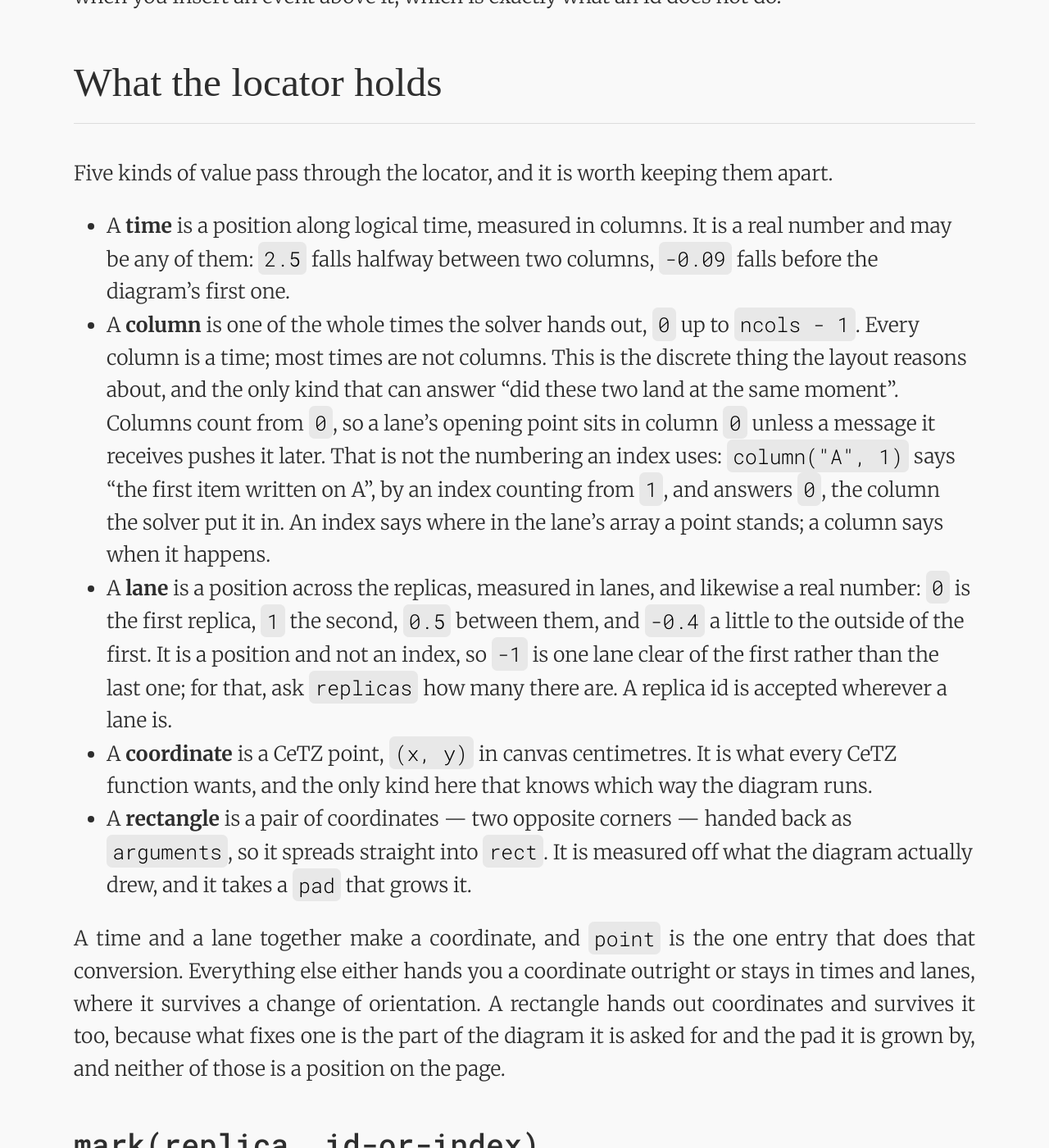
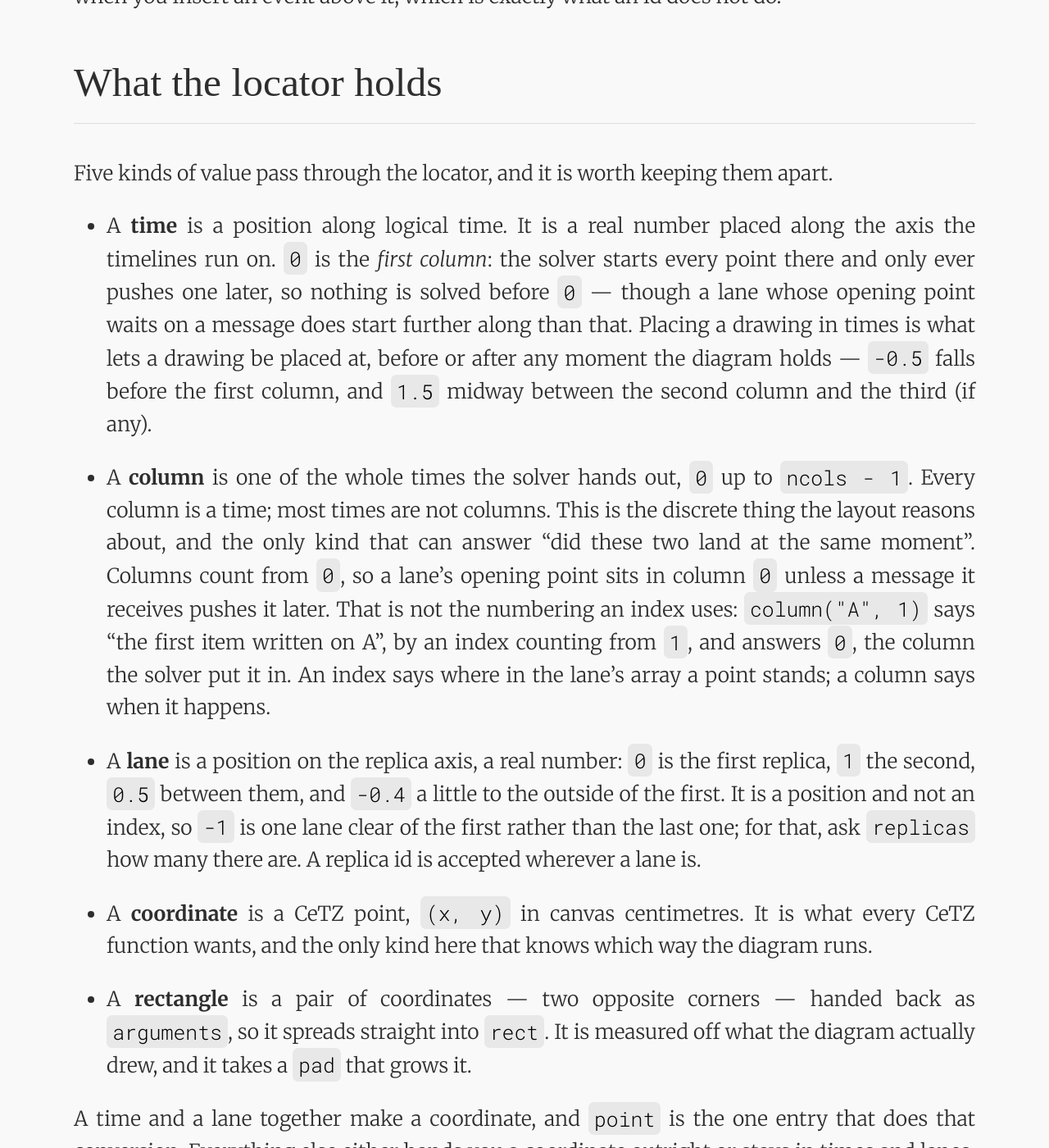
Before and after one commit to lamportian-dramatis/lamportian-dramatis.github.io, a Jekyll site: the page built from overlays.md, in a window 1280 px wide and 1400 px high, scrolled down 7351 px. Shown: the whole window at 82% size. Built offline with Jekyll 4.4.1, drawn with Linux system fonts in a browser that asks for light colours; some web fonts are replaced; some of the changed text lies outside the part shown.

Commit message:
Tighten what a time, a column and a lane are
`0` is the first column and the solver starts every point there, but a lane whose opening point
waits on a message starts further along -- so "the first event" is not what a column number counts.
The time bullet says the first of those and leaves the rest to the column bullet, which already
draws the line between a column counting from `0` and an index counting from `1`.

The lane bullet keeps the two facts the rest of the page leans on: that a lane is a position and not
an index, so `-1` is one lane clear of the first rather than the last one, and that a replica id
stands in wherever a lane does -- which is what `point`, `lane-rect` and `color-of` all accept.

Co-Authored-By: Claude Opus 5 (1M context) <noreply@anthropic.com>

```diff
--- a/overlays.md
+++ b/overlays.md
@@ -151,17 +151,21 @@ Ids are strings and indices are integers, so the two never need telling apart by
 
 Five kinds of value pass through the locator, and it is worth keeping them apart.
 
-- A **time** is a position along logical time, measured in columns.  It is a real number and may be any of them: `2.5` falls halfway between two columns, `-0.09` falls before the diagram's first one.
+- A **time** is a position along logical time.  It is a real number placed along the axis the timelines run on.  `0` is the *first column*: the solver starts every point there and only ever pushes one later, so nothing is solved before `0` — though a lane whose opening point waits on a message does start further along than that.  Placing a drawing in times is what lets a drawing be placed at, before or after any moment the diagram holds — `-0.5` falls before the first column, and `1.5` midway between the second column and the third (if any).
+
 - A **column** is one of the whole times the solver hands out, `0` up to `ncols - 1`.  Every column is a time; most times are not columns.  This is the discrete thing the layout reasons about, and the only kind that can answer "did these two land at the same moment".  Columns count from `0`, so a lane's opening point sits in column `0` unless a message it receives pushes it later.  That is not the numbering an index uses: `column("A", 1)` says "the first item written on A", by an index counting from `1`, and answers `0`, the column the solver put it in.  An index says where in the lane's array a point stands; a column says when it happens.
-- A **lane** is a position across the replicas, measured in lanes, and likewise a real number: `0` is the first replica, `1` the second, `0.5` between them, and `-0.4` a little to the outside of the first.  It is a position and not an index, so `-1` is one lane clear of the first rather than the last one; for that, ask `replicas` how many there are.  A replica id is accepted wherever a lane is.
+
+- A **lane** is a position on the replica axis, a real number: `0` is the first replica, `1` the second, `0.5` between them, and `-0.4` a little to the outside of the first.  It is a position and not an index, so `-1` is one lane clear of the first rather than the last one; for that, ask `replicas` how many there are.  A replica id is accepted wherever a lane is.
+
 - A **coordinate** is a CeTZ point, `(x, y)` in canvas centimetres.  It is what every CeTZ function wants, and the only kind here that knows which way the diagram runs.
+
 - A **rectangle** is a pair of coordinates — two opposite corners — handed back as `arguments`, so it spreads straight into `rect`.  It is measured off what the diagram actually drew, and it takes a `pad` that grows it.
 
 A time and a lane together make a coordinate, and `point` is the one entry that does that conversion.  Everything else either hands you a coordinate outright or stays in times and lanes, where it survives a change of orientation.  A rectangle hands out coordinates and survives it too, because what fixes one is the part of the diagram it is asked for and the pad it is grown by, and neither of those is a position on the page.
 
 ### `mark(replica, id-or-index)`
 
-Return the CeTZ coordinate `(x, y)` of the mark the diagram drew for that point — a local `event`, or either end of a `send`, `recv` or `sync`.  It includes the sub-column `displacement` that leans an arrow off a straight run across the lanes, so it is where the dot really landed rather than where its column nominally is.
+Return the CeTZ coordinate of the mark the diagram drew for that point — a local `event`, or either end of a `send`, `recv` or `sync`.  It includes the sub-column `displacement` that leans an arrow off a straight run across the lanes, so it is where the dot really landed rather than where its column nominally is.
 
 A coordinate has a lane baked into it: the lane of the replica you named.  That is the whole difference from `column`, and it is what makes `column` the one to reach for when a drawing crosses lanes.
 
```
